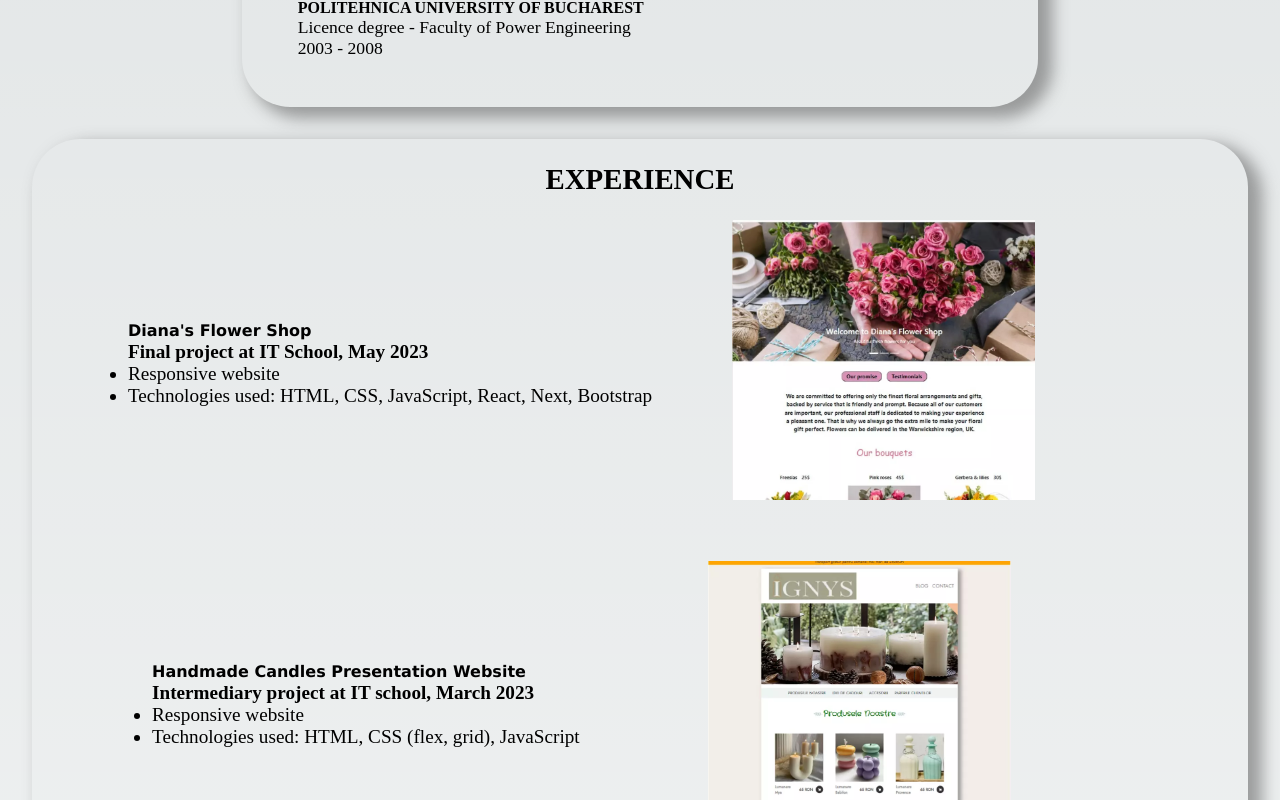
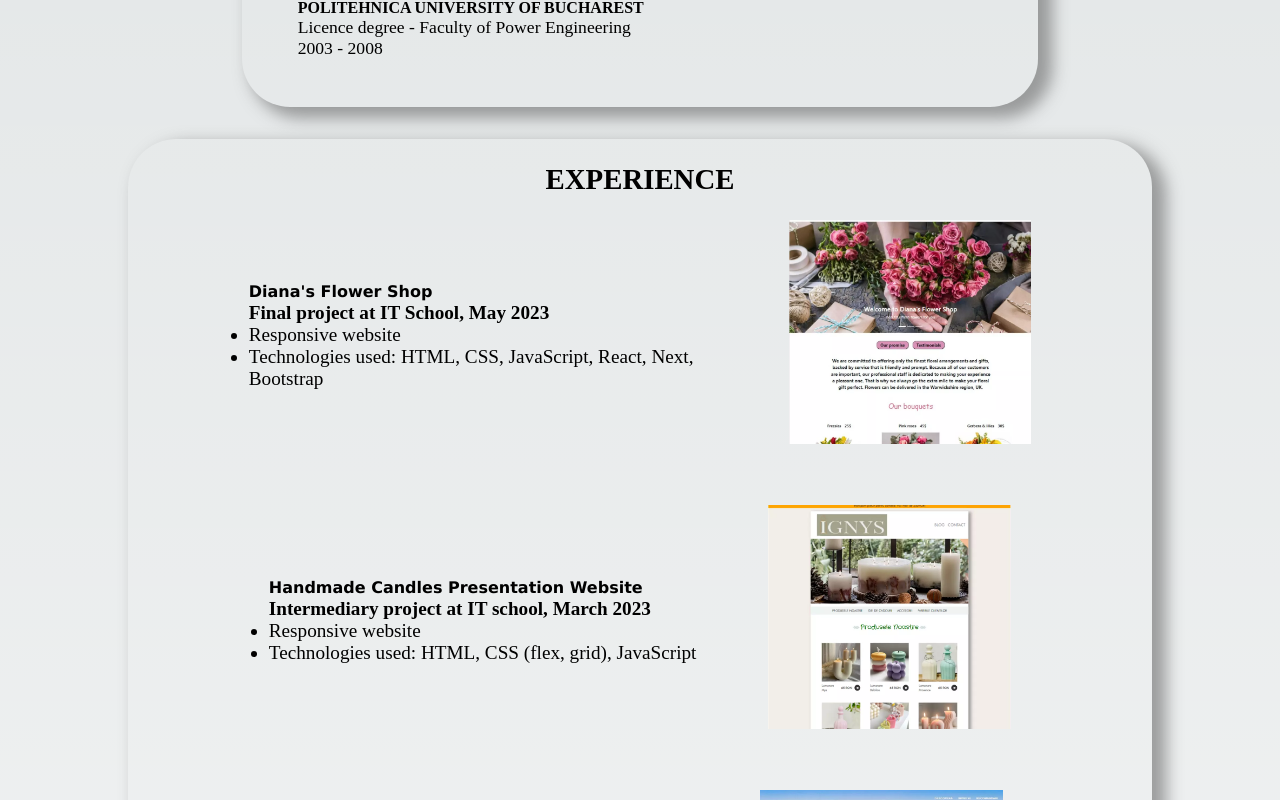
Before and after one commit to Diana-Elen/portofolio, a Next.js app in the folder my-portofolio/: page / in a window 1280 px wide. Shown: the part 1540-2340 px from the top of the page. Built offline with nearby package versions, Linux system fonts and the light colour scheme; a web font is replaced by a local one.

Commit message:
update experience

```diff
--- a/my-portofolio/style/Experience.module.css
+++ b/my-portofolio/style/Experience.module.css
@@ -13,10 +13,11 @@
     border-radius: 3rem;
 }
 .experience_container {
+    width: 95vw;
     display: flex;
     flex-direction: column;
     justify-content: center;
-    align-items: flex-start;
+    align-items: center;
     gap: 1rem;
     padding: 1rem;
     box-shadow: 0.7rem 0.5rem 1rem 0.2rem rgba(77, 78, 78, 0.5);
@@ -47,13 +48,12 @@
 .project:hover {
     background-color: gainsboro;
     border-radius: 3rem;
-    box-shadow: 0.7rem 0.5rem 1rem 0.2rem rgba(77, 78, 78, 0.5);
 }
 .website_image {
     height: auto;
     width: 80vw;
 }
-.worfplace_container {
+.workplace_container {
     display: flex;
     flex-direction: column;
     justify-content: flex-start;
@@ -90,8 +90,13 @@
         padding: 0.5rem 3rem 2rem 3rem;
     }
     .website_image {
-        height: 35vh;
+        height: 28vh;
         width: auto;
+    }
+}
+@media (min-width: 1000px) {
+    .experience_container {
+        width: 80vw;
     }
 }
 @font-face {
```
